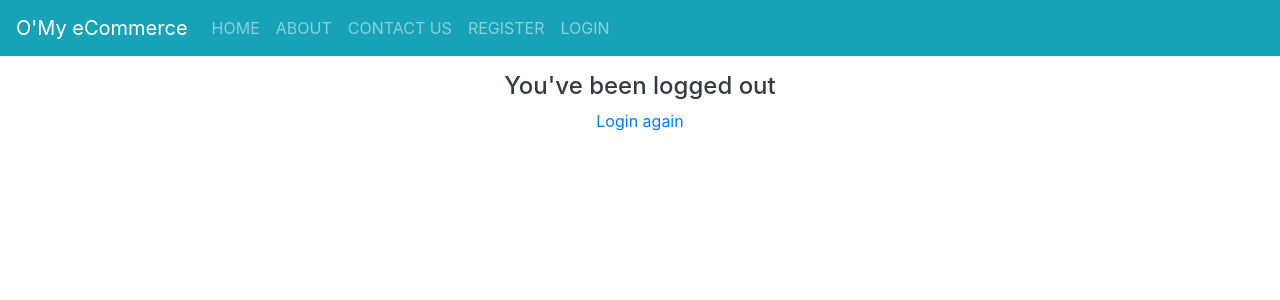
After one commit to waru-guru/forms-crud, a Django app: page /logout/ in a window 1280 px wide. The commit adds this page. Shown: the top 300 px of the page. Run offline with Django 4.2, Linux system fonts and the light colour scheme; some libraries are stand-ins or nearby versions.

Commit message:
I added some functionalities

```diff
--- a/morningDjangoHtmlFormsProject/settings.py
+++ b/morningDjangoHtmlFormsProject/settings.py
@@ -44,6 +44,7 @@ INSTALLED_APPS = [
 CRISPY_ALLOWED_TEMPLATE_PACKS = 'bootstrap4'
 CRISPY_TEMPLATE_PACK = 'bootstrap4'
 LOGIN_REDIRECT_URL = 'home-page'
+LOGIN_URL = 'login-page'
 
 MIDDLEWARE = [
     'django.middleware.security.SecurityMiddleware',
--- a/morningDjangoHtmlFormsProject/urls.py
+++ b/morningDjangoHtmlFormsProject/urls.py
@@ -27,6 +27,7 @@ urlpatterns = [
     path('delete-product/<id>', user_views.delete_product, name='del-pr'),
     path('update-product/<id>', user_views.update_product, name='upd-pr'),
     path('register/', user_views.register, name='register-page'),
-    path('login/', auth_views.LoginView.as_view(template_name='login.html'), name='login-page')
+    path('login/', auth_views.LoginView.as_view(template_name='login.html'), name='login-page'),
+    path('logout/', auth_views.LogoutView.as_view(template_name='logout.html'), name='logout-page')
 
 ]
--- a/templates/login.html
+++ b/templates/login.html
@@ -1,6 +1,6 @@
 {% extends 'master.html' %}
 {% load static %}
-{% load crispy_forms_tags%}
+{% load crispy_forms_tags %}
 {% load crispy_forms_filters %}
 
 {% block content %}
--- /dev/null
+++ b/templates/logout.html
@@ -0,0 +1,8 @@
+{% extends 'master.html' %}
+{% load static %}
+{% load crispy_forms_tags %}
+{% load crispy_forms_filters %}
+{% block content %}
+<h4 class="text-dark text-center  mt-3">You've been logged out</h4>
+    <center><a href="{% url 'login-page'%}">Login again</a></center>
+{% endblock %}
--- a/templates/master.html
+++ b/templates/master.html
@@ -33,6 +33,7 @@
                 <li class="nav-item">
                     <a class="nav-link" href="#">CONTACT US</a>
                 </li>
+                {% if user.is_authenticated %}
                     <li class="nav-item">
                         <a class="nav-link" href="{% url 'all-products' %}">PRODUCTS</a>
                     </li>
@@ -40,14 +41,19 @@
                         <a class="nav-link" href="{% url 'add-product-page' %}">ADD PRODUCT</a>
                     </li>
                     <li class="nav-item">
+                        <a class="nav-link" href="{% url 'logout-page' %}">LOGOUT</a>
+                    </li>
+                {% else %}
+                    <li class="nav-item">
                         <a class="nav-link" href="{% url 'register-page' %}">REGISTER</a>
                     </li>
                     <li class="nav-item">
                         <a class="nav-link" href="{% url 'login-page' %}">LOGIN</a>
                     </li>
-                <li class="nav-item">
-                    <a class="nav-link" href="#">BLOG</a>
-                </li>
+
+                {% endif %}
+
+
             </ul>
         </div>
     </nav>
--- a/templates/register.html
+++ b/templates/register.html
@@ -1,6 +1,6 @@
 {% extends 'master.html' %}
 {% load static %}
-{% load crispy_forms_tags%}
+{% load crispy_forms_tags %}
 {% load crispy_forms_filters %}
 
 {% block content %}
```
Also changed, not shown: morningDjangoHtmlFormsProject/views.py (+5 -8 lines), db.sqlite3. Lines whose indentation alone changed are shown as unchanged.
